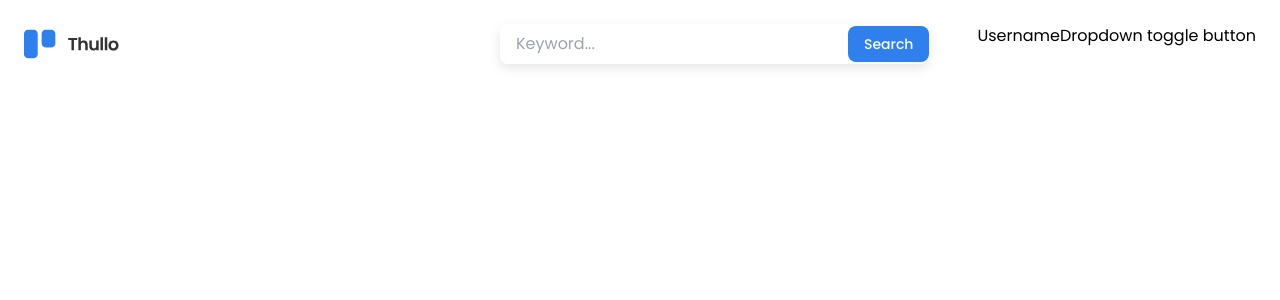
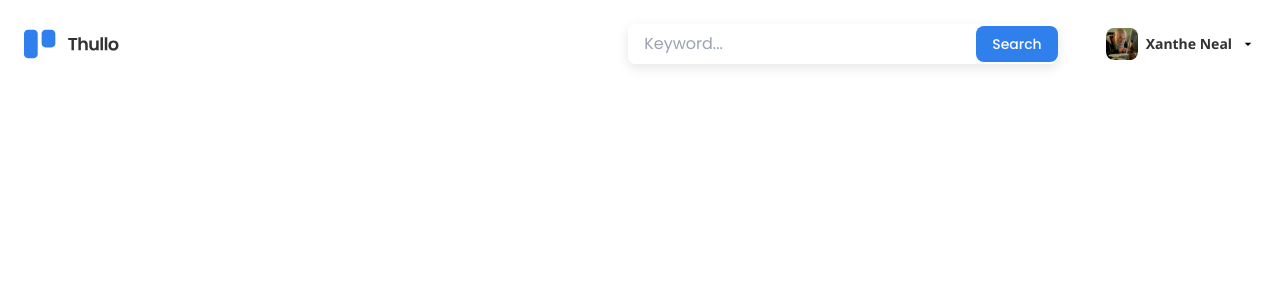
Before and after one commit to DiegoMutre/thullo-frontend, a Next.js app: page / in a window 1280 px wide. Shown: the top 300 px of the page. Built offline with nearby package versions, Linux system fonts and the light colour scheme.

Commit message:
* Add user avatar sample and add a layout

```diff
--- a/src/app/components/Navbar.tsx
+++ b/src/app/components/Navbar.tsx
@@ -1,4 +1,6 @@
+import { notoSans } from '@/app/utils/fonts';
 import Image from 'next/image';
+import { MdOutlineArrowDropDown } from 'react-icons/md';
 
 export const Navbar = () => {
   return (
@@ -10,7 +12,7 @@ export const Navbar = () => {
         height={96}
         className='cursor-pointer'
       />
-      <div className='flex gap-12'>
+      <div className='flex gap-12 items-center'>
         {/* For now using an arbitrary value for the shadow */}
         <form className='rounded-lg shadow-[0_4px_12px_rgb(0,0,0,0.10)]'>
           <input
@@ -25,10 +27,22 @@ export const Navbar = () => {
             Search
           </button>
         </form>
-        <div>
-          {/* TODO User avatar here */}
-          <span>Username</span>
-          <button>Dropdown toggle button</button>
+        <div className='flex items-center gap-2'>
+          <Image
+            className='rounded-lg'
+            src='/sample-avatar.jpg'
+            alt='user-avatar'
+            width={32}
+            height={32}
+          />
+          <span
+            className={`text-[#333] font-bold text-sm ${notoSans.className}`}
+          >
+            Xanthe Neal
+          </span>
+          <button>
+            <MdOutlineArrowDropDown />
+          </button>
         </div>
       </div>
     </nav>
```
